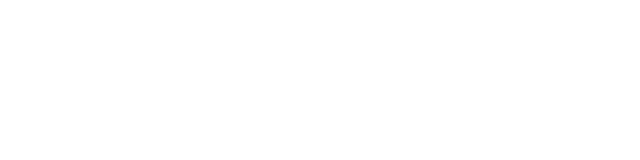
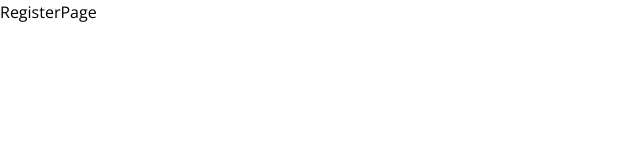
Before and after one commit to levilu800b/Frontend-Blog, a React (Create React App) app: page /register in a window 1280 px wide. Before the commit this address had no page. Shown: the top 160 px of the page, without its empty margins (0-640 px from the left). Built offline with nearby package versions, Linux system fonts and the light colour scheme.

Commit message:
Register page start

```diff
--- a/src/App.jsx
+++ b/src/App.jsx
@@ -3,6 +3,7 @@
 import './App.css';
 import HomePage from './pages/Home/HomePage';
 import ArticleDetailPage from './pages/ArticleDetail/ArticleDetailPage';
+import RegisterPage from './pages/register/RegisterPage';
 
 function App() {
   return (
@@ -10,6 +11,7 @@
 			<Routes>
 				<Route index path="/" element={<HomePage />} />
 				<Route path="/blog/:id" element={<ArticleDetailPage />} />
+				<Route path="/register" element={<RegisterPage />} />
 			</Routes>
 		</div>
 	);
--- /dev/null
+++ b/src/pages/register/RegisterPage.jsx
@@ -0,0 +1,9 @@
+import React from 'react'
+
+const RegisterPage = () => {
+  return (
+    <div>RegisterPage</div>
+  )
+}
+
+export default RegisterPage
```
